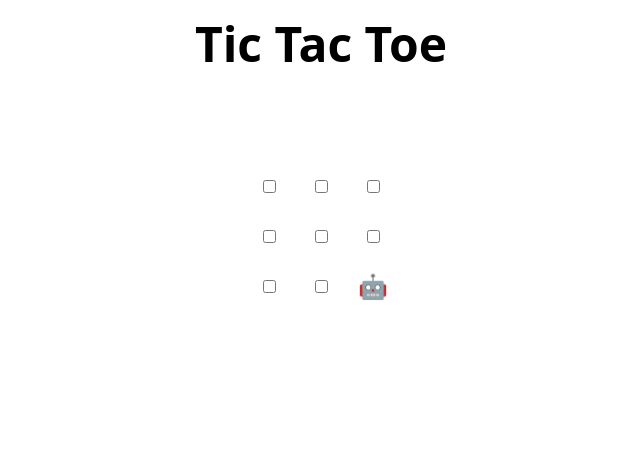
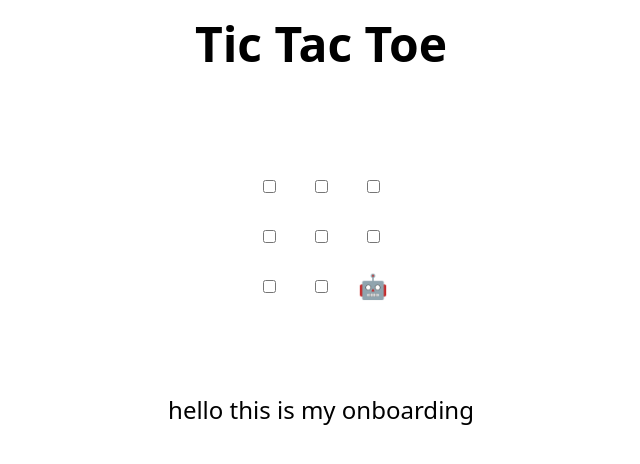
Before and after one commit to hasanJehangir/mlsa1, a plain HTML site: page index.html in a window 1280 px wide. Shown: the whole page, without its empty margins (319-959 px from the left). Drawn offline with Linux system fonts and the light colour scheme.

Commit message:
Update index.html
hasanjehangir

```diff
--- a/index.html
+++ b/index.html
@@ -48,7 +48,7 @@
 </table>
 
 <h2 hidden>Game over, refresh to play again 🧑‍💻 🤖!</h2>
-
+hello this is my onboarding
 <script>
   // Initialization
   const boxes = Array.from(document.querySelectorAll("td"));
```
